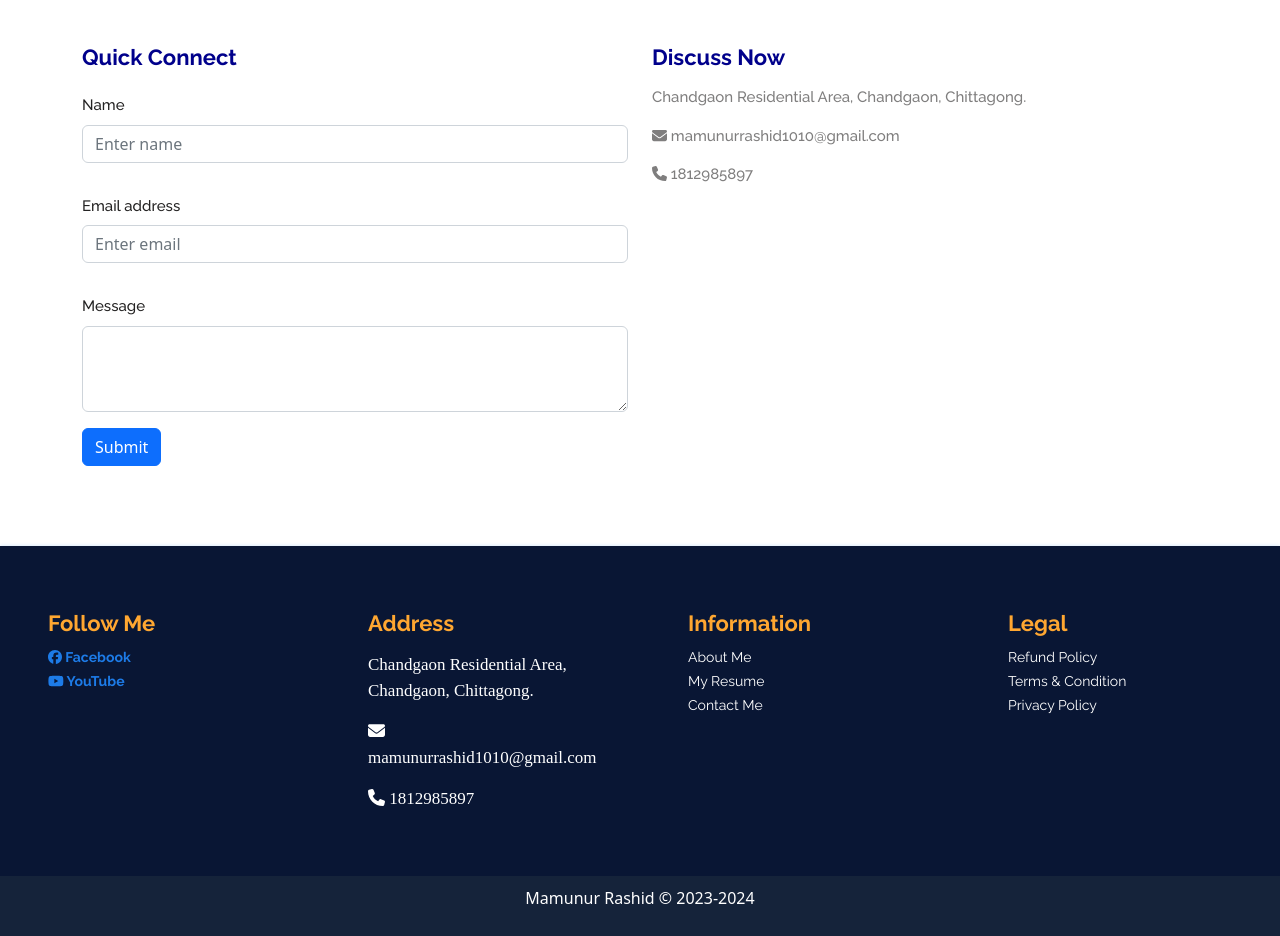
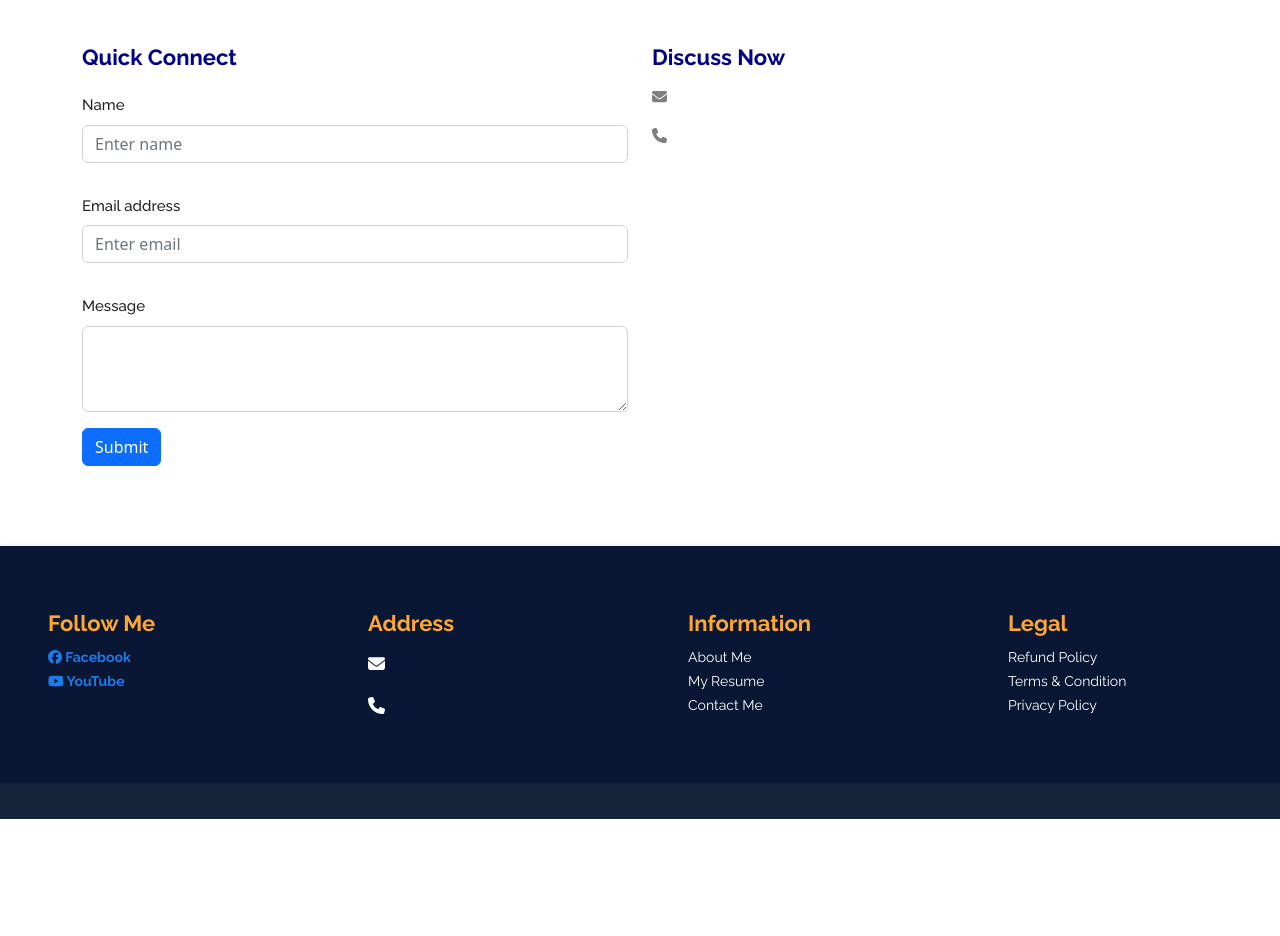
Before and after one commit to mamunurrashid1010/Portfolio-App-React-Laravel, a React (Create React App) app in the folder frontend-react-app/: page /contact in a window 1280 px wide. Shown: the part 320-1256 px from the top of the page. After the commit the page ends 1139 px from the top, so only its background shows below. Built offline with nearby package versions, Linux system fonts and the light colour scheme; no server answers.

Commit message:
FrontEnd : Footer & Contact Section-  api consuming complete.

```diff
--- a/frontend-react-app/src/components/ContactSection/ContactSection.js
+++ b/frontend-react-app/src/components/ContactSection/ContactSection.js
@@ -3,8 +3,26 @@ import { Col, Container, Row, Form, Button } from 'react-bootstrap';
 import { FontAwesomeIcon } from '@fortawesome/react-fontawesome';
 import { faFacebook, faYoutube } from '@fortawesome/free-brands-svg-icons';
 import { faEnvelope, faPhone } from '@fortawesome/free-solid-svg-icons';
+import axios from 'axios';
+import ApiUrl from '../../restApi/ApiUrl';
 
 class ContactSection extends Component {
+    constructor(){
+        super();
+        this.state={
+            data:[]
+        }
+    }
+    componentDidMount(){
+        axios.get(ApiUrl.getFooterContentUrl)
+        .then(response=>{
+            this.setState({data:response.data});
+        })
+        .catch(error=>{
+
+        })
+    }
+
     render() {
         return (
             <Fragment>
@@ -33,9 +51,9 @@ class ContactSection extends Component {
 
                         <Col sm={12} md={6} lg={6}>
                             <h1 className='serviceName'>Discuss Now</h1>
-                            <p  className='serviceDetails'>Chandgaon Residential Area, Chandgaon, Chittagong.</p>
-                            <p  className='serviceDetails'><FontAwesomeIcon icon={faEnvelope} /> mamunurrashid1010@gmail.com</p>
-                            <p  className='serviceDetails'><FontAwesomeIcon icon={faPhone} /> 1812985897</p>
+                            <p  className='serviceDetails'>{this.state.data.address}</p>
+                            <p  className='serviceDetails'><FontAwesomeIcon icon={faEnvelope} /> {this.state.data.email}</p>
+                            <p  className='serviceDetails'><FontAwesomeIcon icon={faPhone} /> {this.state.data.phone}</p>
                         </Col>
                     </Row>
                 </Container>
--- a/frontend-react-app/src/components/Footer/Footer.js
+++ b/frontend-react-app/src/components/Footer/Footer.js
@@ -4,8 +4,26 @@ import { FontAwesomeIcon } from '@fortawesome/react-fontawesome';
 import { faFacebook, faYoutube } from '@fortawesome/free-brands-svg-icons';
 import { faEnvelope, faPhone } from '@fortawesome/free-solid-svg-icons';
 import { Link } from 'react-router-dom';
+import axios from 'axios';
+import ApiUrl from '../../restApi/ApiUrl';
 
 class Footer extends Component {
+    constructor(){
+        super();
+        this.state={
+            data:[]
+        }
+    }
+    componentDidMount(){
+        axios.get(ApiUrl.getFooterContentUrl)
+        .then(response=>{
+            this.setState({data:response.data});
+        })
+        .catch(error=>{
+
+        })
+    }
+
     render() {
         return (
             <Fragment>
@@ -18,9 +36,9 @@ class Footer extends Component {
                         </Col>
                         <Col sm={12} md={6} lg={3} className='p-5'>
                             <h1 className='footerName'>Address</h1>
-                            <p className='footerAddress'>Chandgaon Residential Area, Chandgaon, Chittagong.</p>
-                            <p  className='footerAddress'><FontAwesomeIcon icon={faEnvelope} /> mamunurrashid1010@gmail.com</p>
-                            <p  className='footerAddress'><FontAwesomeIcon icon={faPhone} /> 1812985897</p>
+                            <p className='footerAddress'>{this.state.data.address}</p>
+                            <p  className='footerAddress'><FontAwesomeIcon icon={faEnvelope} /> {this.state.data.email}</p>
+                            <p  className='footerAddress'><FontAwesomeIcon icon={faPhone} /> {this.state.data.phone}</p>
                         </Col>
                         <Col sm={12} md={6} lg={3} className='p-5'>
                             <h1 className='footerName'>Information</h1>
@@ -37,7 +55,7 @@ class Footer extends Component {
                     </Row>
                 </Container>
                 <Container fluid={true} className='text-center copyWriteSection'>
-                    <p>Mamunur Rashid &copy; 2023-2024 </p>
+                    <p>{this.state.data.footer_credit} </p>
                 </Container>
             </Fragment>
         );
--- a/frontend-react-app/src/restApi/ApiUrl.js
+++ b/frontend-react-app/src/restApi/ApiUrl.js
@@ -21,6 +21,9 @@ class ApiUrl{
     //------------- Project ------------------
     static getAllProjectUrl = this.baseUrl+'/project/getAllProject';
 
+    //------------- Footer ------------------
+    static getFooterContentUrl = this.baseUrl+'/footer/getFooterContent';
+
 
 }
 
```
